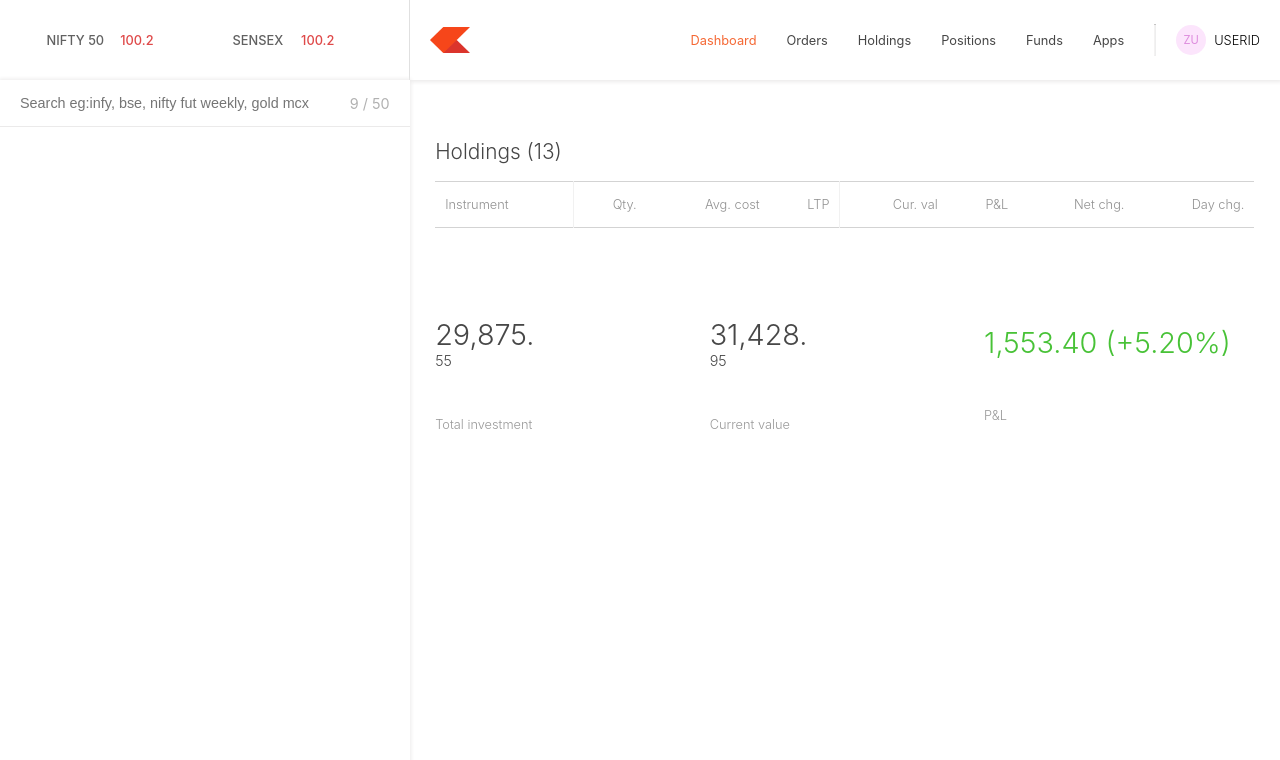
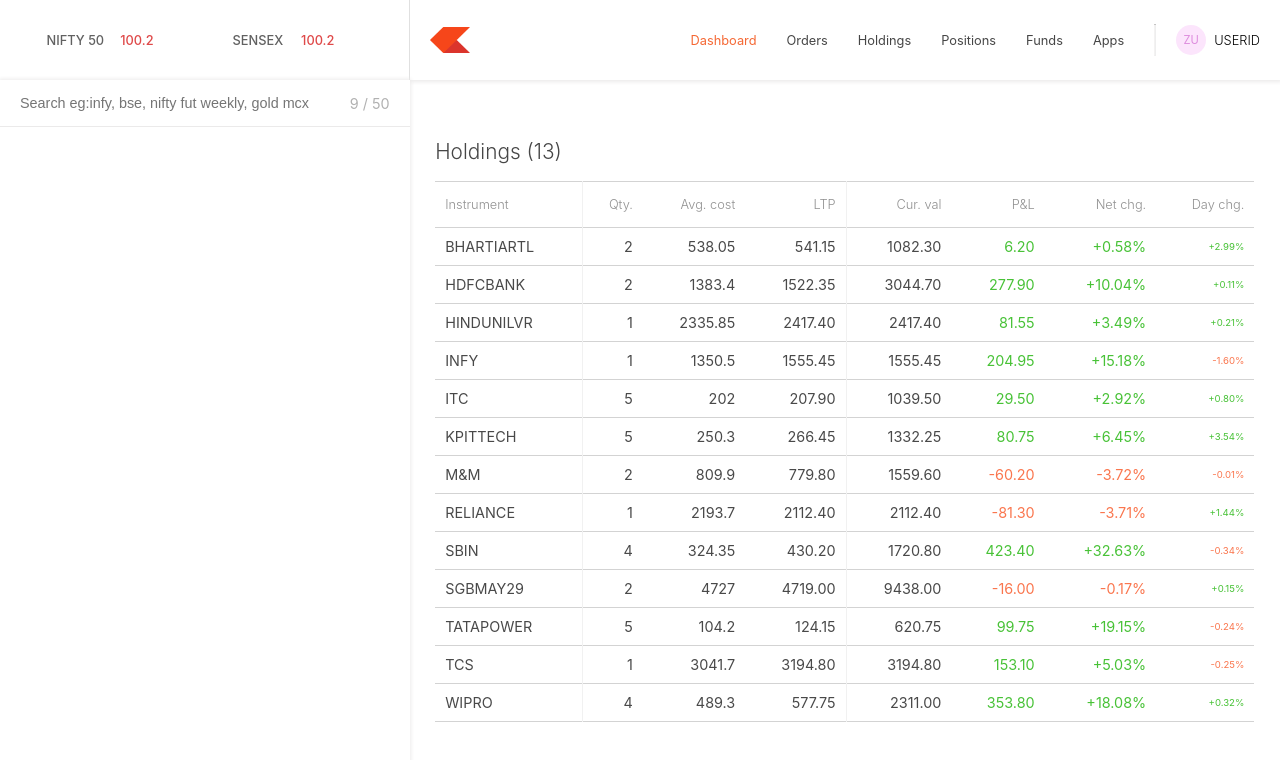
Before and after one commit to ArfatFakih/Zerodha, a React (Vite) app in the folder dashboard/: page /holdings in a window 1280 px wide. Shown: the top 760 px of the page. Built offline with nearby package versions, Linux system fonts and the light colour scheme.

Commit message:
Data is added to Holdings and Positions Components

```diff
--- a/dashboard/src/components/Holdings.jsx
+++ b/dashboard/src/components/Holdings.jsx
@@ -1,9 +1,10 @@
 import React from 'react'
+import { holdings } from '../data/data'
 
 const Holdings = () => {
   return (
     <>
-      <h3 className="title">Holdings (13)</h3>
+      <h3 className="title">Holdings ({holdings.length})</h3>
 
       <div className="order-table">
         <table>
@@ -17,6 +18,30 @@
             <th>Net chg.</th>
             <th>Day chg.</th>
           </tr>
+
+
+          {holdings.map((stock, idx) => {
+            const currValue = stock.price * stock.qty;
+            const isProfit = currValue - stock.avg * stock.qty >= 0.0;
+            const profitClass = isProfit ? "profit" : "loss";
+            const dayClass = stock.isLoss ? "loss" : "profit";
+
+            return (
+              <tr key={idx}>
+                <td>{stock.name}</td>
+                <td>{stock.qty}</td>
+                <td>{stock.avg}</td>
+                <td>{stock.price.toFixed(2)}</td>
+                <td>{currValue.toFixed(2)}</td>
+                <td className={profitClass}>
+                  {(currValue - stock.avg * stock.qty).toFixed(2)}
+                </td>
+                <td className={profitClass}>{stock.net}</td>
+                <td className={dayClass}>{stock.day}</td>
+              </tr>
+            )
+          })}
+
         </table>
       </div>
 
--- a/dashboard/src/components/Positions.jsx
+++ b/dashboard/src/components/Positions.jsx
@@ -1,9 +1,10 @@
 import React from 'react'
+import { positions } from '../data/data'
 
 const Positions = () => {
   return (
     <>
-      <h3 className="title">Positions (2)</h3>
+      <h3 className="title">Positions ({positions.length})</h3>
 
       <div className="order-table">
         <table>
@@ -16,6 +17,28 @@
             <th>P&L</th>
             <th>Chg.</th>
           </tr>
+
+          {positions.map((stock, index) => {
+            const curValue = stock.price * stock.qty;
+            const isProfit = curValue - stock.avg * stock.qty >= 0.0;
+            const profClass = isProfit ? "profit" : "loss";
+            const dayClass = stock.isLoss ? "loss" : "profit";
+
+            return (
+              <tr key={index}>
+                <td>{stock.product}</td>
+                <td>{stock.name}</td>
+                <td>{stock.qty}</td>
+                <td>{stock.avg.toFixed(2)}</td>
+                <td>{stock.price.toFixed(2)}</td>
+                <td className={profClass}>
+                  {(curValue - stock.avg * stock.qty).toFixed(2)}
+                </td>
+                <td className={dayClass}>{stock.day}</td>
+              </tr>
+            );
+          })}
+
         </table>
       </div>
     </>
--- /dev/null
+++ b/dashboard/src/data/data.js
@@ -0,0 +1,193 @@
+export const watchlist = [
+  {
+    name: "INFY",
+    price: 1555.45,
+    percent: "-1.60%",
+    isDown: true,
+  },
+  {
+    name: "ONGC",
+    price: 116.8,
+    percent: "-0.09%",
+    isDown: true,
+  },
+  {
+    name: "TCS",
+    price: 3194.8,
+    percent: "-0.25%",
+    isDown: true,
+  },
+  {
+    name: "KPITTECH",
+    price: 266.45,
+    percent: "3.54%",
+    isDown: false,
+  },
+  {
+    name: "QUICKHEAL",
+    price: 308.55,
+    percent: "-0.15%",
+    isDown: true,
+  },
+  {
+    name: "WIPRO",
+    price: 577.75,
+    percent: "0.32%",
+    isDown: false,
+  },
+  {
+    name: "M&M",
+    price: 779.8,
+    percent: "-0.01%",
+    isDown: true,
+  },
+  {
+    name: "RELIANCE",
+    price: 2112.4,
+    percent: "1.44%",
+    isDown: false,
+  },
+  {
+    name: "HUL",
+    price: 512.4,
+    percent: "1.04%",
+    isDown: false,
+  },
+];
+
+// holdings
+export const holdings = [
+  {
+    name: "BHARTIARTL",
+    qty: 2,
+    avg: 538.05,
+    price: 541.15,
+    net: "+0.58%",
+    day: "+2.99%",
+  },
+  {
+    name: "HDFCBANK",
+    qty: 2,
+    avg: 1383.4,
+    price: 1522.35,
+    net: "+10.04%",
+    day: "+0.11%",
+  },
+  {
+    name: "HINDUNILVR",
+    qty: 1,
+    avg: 2335.85,
+    price: 2417.4,
+    net: "+3.49%",
+    day: "+0.21%",
+  },
+  {
+    name: "INFY",
+    qty: 1,
+    avg: 1350.5,
+    price: 1555.45,
+    net: "+15.18%",
+    day: "-1.60%",
+    isLoss: true,
+  },
+  {
+    name: "ITC",
+    qty: 5,
+    avg: 202.0,
+    price: 207.9,
+    net: "+2.92%",
+    day: "+0.80%",
+  },
+  {
+    name: "KPITTECH",
+    qty: 5,
+    avg: 250.3,
+    price: 266.45,
+    net: "+6.45%",
+    day: "+3.54%",
+  },
+  {
+    name: "M&M",
+    qty: 2,
+    avg: 809.9,
+    price: 779.8,
+    net: "-3.72%",
+    day: "-0.01%",
+    isLoss: true,
+  },
+  {
+    name: "RELIANCE",
+    qty: 1,
+    avg: 2193.7,
+    price: 2112.4,
+    net: "-3.71%",
+    day: "+1.44%",
+  },
+  {
+    name: "SBIN",
+    qty: 4,
+    avg: 324.35,
+    price: 430.2,
+    net: "+32.63%",
+    day: "-0.34%",
+    isLoss: true,
+  },
+  {
+    name: "SGBMAY29",
+    qty: 2,
+    avg: 4727.0,
+    price: 4719.0,
+    net: "-0.17%",
+    day: "+0.15%",
+  },
+  {
+    name: "TATAPOWER",
+    qty: 5,
+    avg: 104.2,
+    price: 124.15,
+    net: "+19.15%",
+    day: "-0.24%",
+    isLoss: true,
+  },
+  {
+    name: "TCS",
+    qty: 1,
+    avg: 3041.7,
+    price: 3194.8,
+    net: "+5.03%",
+    day: "-0.25%",
+    isLoss: true,
+  },
+  {
+    name: "WIPRO",
+    qty: 4,
+    avg: 489.3,
+    price: 577.75,
+    net: "+18.08%",
+    day: "+0.32%",
+  },
+];
+
+// positions
+export const positions = [
+  {
+    product: "CNC",
+    name: "EVEREADY",
+    qty: 2,
+    avg: 316.27,
+    price: 312.35,
+    net: "+0.58%",
+    day: "-1.24%",
+    isLoss: true,
+  },
+  {
+    product: "CNC",
+    name: "JUBLFOOD",
+    qty: 1,
+    avg: 3124.75,
+    price: 3082.65,
+    net: "+10.04%",
+    day: "-1.35%",
+    isLoss: true,
+  },
+];
```
